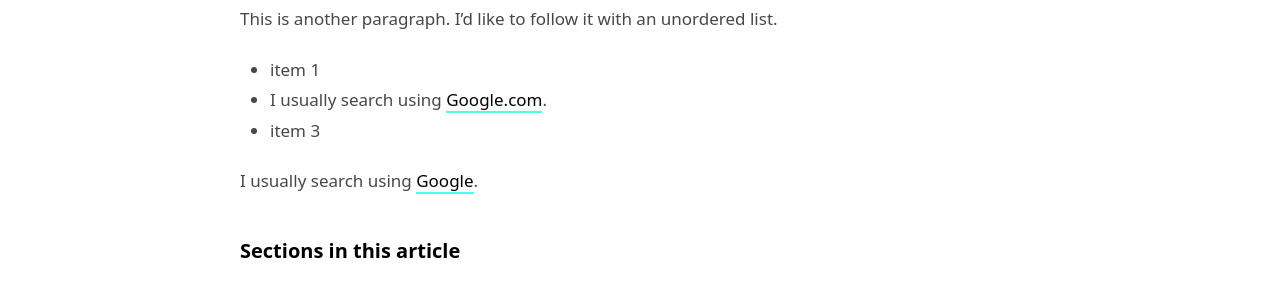
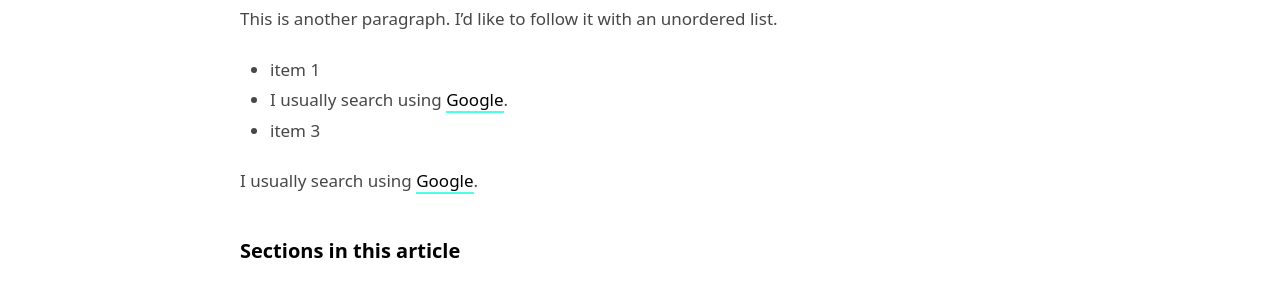
Before and after one commit to robbertl/socialwelfareappeal, a Jekyll site: the page built from _posts/2020-11-25-post.md, in a window 1280 px wide and 900 px high. Shown: the part 293-580 px from the top of the window. Built offline with Jekyll 4.4.1, drawn with Linux system fonts in a browser that asks for light colours.

Commit message:
Update 2020-11-25-post.md

```diff
--- a/_posts/2020-11-25-post.md
+++ b/_posts/2020-11-25-post.md
@@ -11,7 +11,7 @@ This is my initial paragraph. In it I’d like to provide a link to the [Jekyll
 This is another paragraph. I’d like to follow it with an unordered list.
 
 * item 1
-* I usually search using [Google.com](https://www.google.com "Google").
+* I usually search using [Google](https://www.google.com "Google.com").
 * item 3
 
 I usually search using [Google](https://www.google.com "Google").
```
